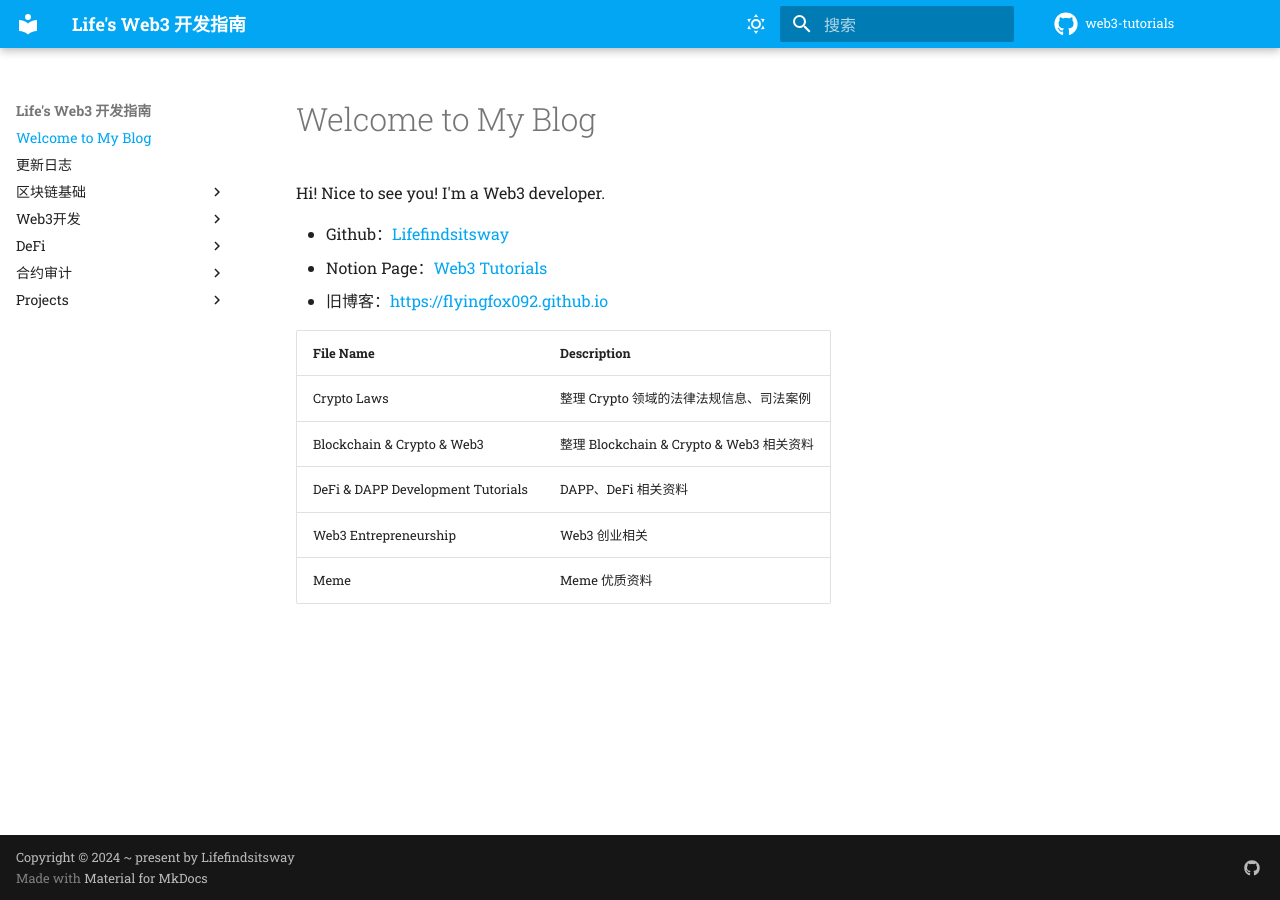
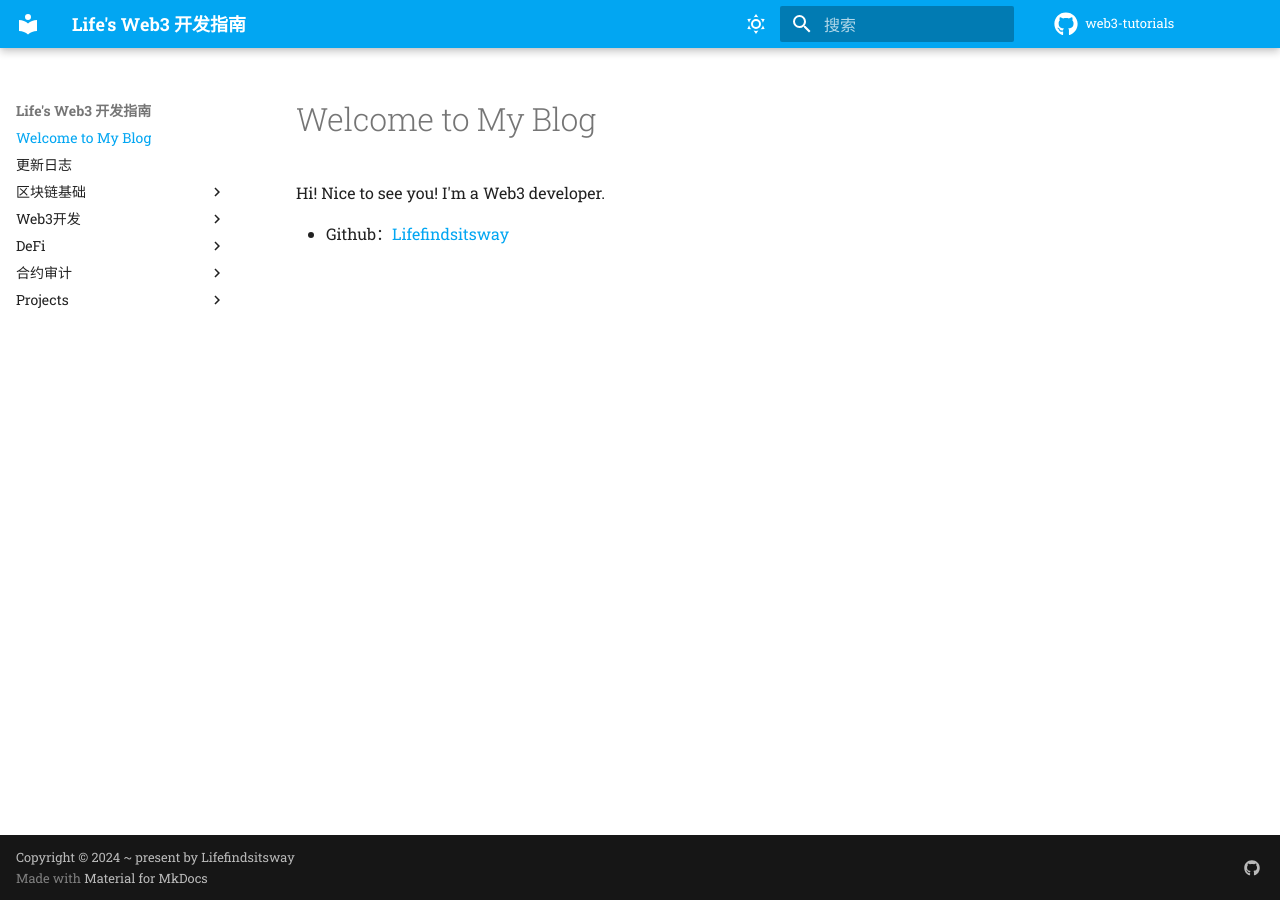
Before and after one commit to lifefindsitsway/web3-tutorials, an MkDocs documentation site: the page built from docs/index.md, in a window 1280 px wide. Built offline with MkDocs 1.6.1 and Material for MkDocs 9.7.7, drawn with Linux system fonts in a browser that asks for light colours; comment, search, counter and statistics services are not loaded.

Commit message:
调整主页内容

```diff
--- a/docs/index.md
+++ b/docs/index.md
@@ -1,13 +1,3 @@
 Hi! Nice to see you! I'm a Web3 developer.
 
 - Github：[Lifefindsitsway](https://github.com/lifefindsitsway)
-- Notion Page：[Web3 Tutorials](https://lifefindsitsway.notion.site/Web3-Tutorials-7dac26cb80484f66929c1276cbbf413c)
-- 旧博客：https://flyingfox092.github.io
-
-| File Name                         | Description                              |
-| :-------------------------------- | ---------------------------------------- |
-| Crypto Laws                       | 整理 Crypto 领域的法律法规信息、司法案例 |
-| Blockchain & Crypto & Web3        | 整理 Blockchain & Crypto & Web3 相关资料 |
-| DeFi & DAPP Development Tutorials | DAPP、DeFi 相关资料                      |
-| Web3 Entrepreneurship             | Web3 创业相关                            |
-| Meme                              | Meme 优质资料                            |
```
